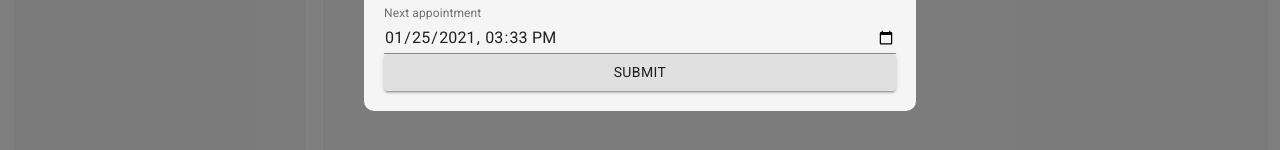
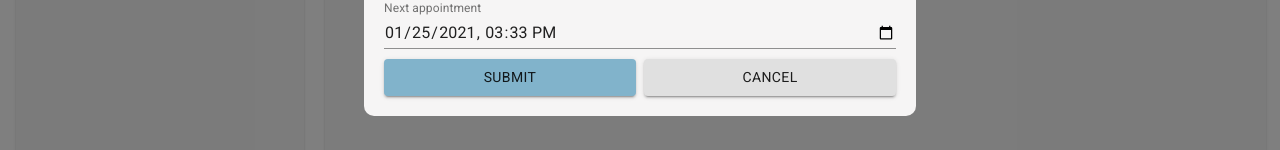
Before and after one commit to PhuongPhg/medical-management-website, a React (Create React App) app: page /schedule in a window 1280 px wide. Both pictures are taken after a click on the button "create". Shown: the part 544-694 px from the top of the page. Built offline with nearby package versions, Linux system fonts and the light colour scheme.

Commit message:
Add close button

```diff
--- a/src/views/schedule.js
+++ b/src/views/schedule.js
@@ -17,6 +17,7 @@ import Button from '@material-ui/core/Button';
 import Typography from '@material-ui/core/Typography';
 import TextField from '@material-ui/core/TextField';
 import moment from 'moment';
+import CloseIcon from '@material-ui/icons/Close';
 
 export default function Schedule(){
   const classes = useStyles();
@@ -167,7 +168,7 @@ export default function Schedule(){
             Medical Registration Form
           </Typography>
           <form className={classes.form} noValidate>
-            <Grid container>
+            <Grid container style={{marginBottom: 10}}>
             <Grid item xs={12} sm={6}>
               <TextField
                 margin="normal"
@@ -235,15 +236,32 @@ export default function Schedule(){
               onTextChange={txt => setFirstday(txt)}
             />
             </Grid>
+            <Grid container spacing={1}>
+              <Grid item xs={12} sm={6}>
                 <Button
                 // type="submit"
                 fullWidth
                 variant="contained"
                 className={classes.submit}
+                style={{backgroundColor: colors.primary}}
                 onClick={onSubmit}
                 >
                   Submit
                 </Button>
+              </Grid>
+              <Grid item xs={12} sm={6}>
+                <Button
+                // type="submit"
+                fullWidth
+                variant="contained"
+                className={classes.submit}
+                onClick={handleCloseCreate}
+                >
+                  Cancel
+                </Button>
+              </Grid>
+            </Grid>
+
           </form>
         </div>
         </Fade>
@@ -272,7 +290,12 @@ export default function Schedule(){
                     {day[tempDetail.StartTime.getDay()]} at {tempDetail.StartTime.getHours()}:{tempDetail.StartTime.getMinutes()} to {tempDetail.EndTime.getHours()}:{tempDetail.EndTime.getMinutes()}</Typography>
                 </Grid>
               </Grid>
-              <Typography align="right">Doctor: Unknow</Typography>
+              {/* <Typography align="right">Doctor: Unknow</Typography> */}
+              <Tooltip title="Close" onClick={handleCloseDetail}>
+                <IconButton aria-label="closeDetail" style={{width: 40, height: 40, margin: 0}}>
+                  <CloseIcon style={{color: colors.primary}} />
+                </IconButton>
+              </Tooltip>
               <Grid item xs={12} spacing={2}>
                 <Grid item style={{marginBottom: 15, color: colors.grey}}>
                   <Typography align="left">Description: {tempDetail.description}</Typography>
```
Lines whose indentation alone changed are shown as unchanged.
